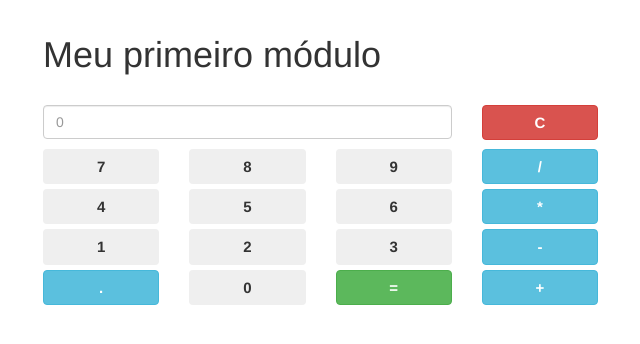
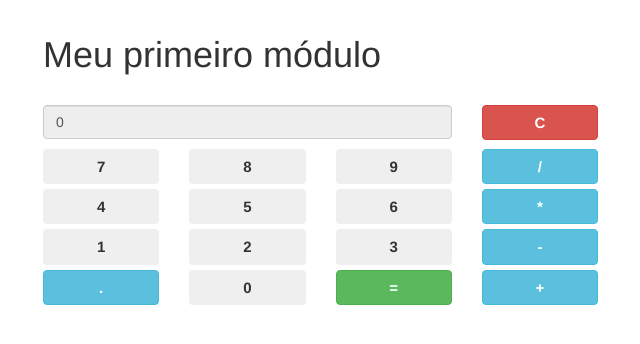
Before and after one commit to DanPendragom/angular-calculadora, an Angular app: page / in a window 1280 px wide. Shown: the top 344 px of the page, without its empty margins (27-667 px from the left). Built offline with nearby package versions, Linux system fonts and the light colour scheme.

Commit message:
Iniciando implentação do serviço

```diff
--- a/src/app/calculadora/components/calculadora/calculadora.component.html
+++ b/src/app/calculadora/components/calculadora/calculadora.component.html
@@ -6,7 +6,11 @@
             <div class="col-md-6">
                 <div class="row">
                     <div class="col-md-9">
-                        <input class="form-control" type="text" placeholder="0">
+                        <input
+                        class="form-control"
+                        type="text"
+                        [value]="display"
+                        readonly>
                     </div>
                     <div class="col-md-3">
                         <button class="btn btn-block btn-danger">C</button>
@@ -14,7 +18,7 @@
                 </div>
                 <div class="row">
                     <div class="col-md-3">
-                        <button class="btn btn-block">7</button>
+                        <button class="btn btn-block" (click)="nome">7</button>
                         <button class="btn btn-block">4</button>
                         <button class="btn btn-block">1</button>
                         <button class="btn btn-block btn-info">.</button>
--- a/src/app/calculadora/components/calculadora/calculadora.component.ts
+++ b/src/app/calculadora/components/calculadora/calculadora.component.ts
@@ -10,15 +10,53 @@ import { CalculadoraService } from '../../services';
 // OnInit é a implementação de uma interface
 export class CalculadoraComponent implements OnInit {
 
+  private n1: string;
+  private n2: string;
+  private resultado: number;
+  private operacao: string;
+
   // Cria o objeto o mais rápido (não inicialize tarefas pesadas aqui, apenas dependencias)
   constructor(private CalculadoraService: CalculadoraService) {
     // Dependencias instanciadas dentro do construtor se tornam um objeto que pode ser acessado
     // na Interface com o método "this" ex: this.CalculadoraService
-   }
+  }
 
   // Evento chamado após o objeto ser instanciado, aqui tarefas mais pesadas podem ser iniciadas
   // este método é Obrigatório ao implementar uma interface
   ngOnInit() {
+    this.limpar();
   }
 
+  limpar(): void {
+    this.n1 = '0';
+    this.n2 = null;
+    this.resultado = null;
+    this.operacao = null;
+  }
+
+  // digitar(numero: string): void{
+  //   if(this.operacao === null){
+  //     this.n1
+  //   }
+  // }
+
+  operar(operacao: string): void {
+
+  }
+
+  calcular(): void {
+
+  }
+
+  get display(): string {
+    if (this.resultado !== null) {
+      return this.resultado.toString();
+    }
+
+    if (this.n2 !== null) {
+      return this.n2;
+    }
+
+    return this.n1;
+  }
 }
```
